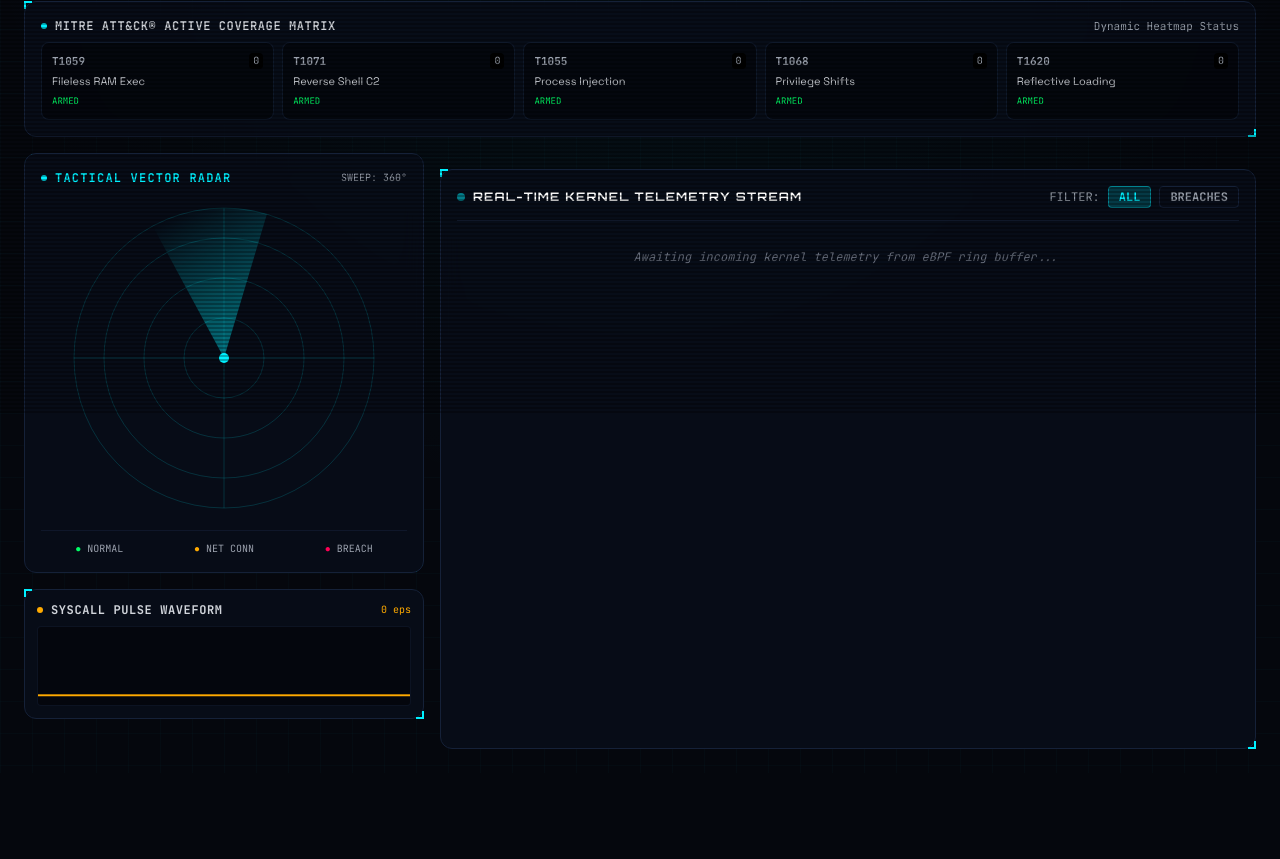
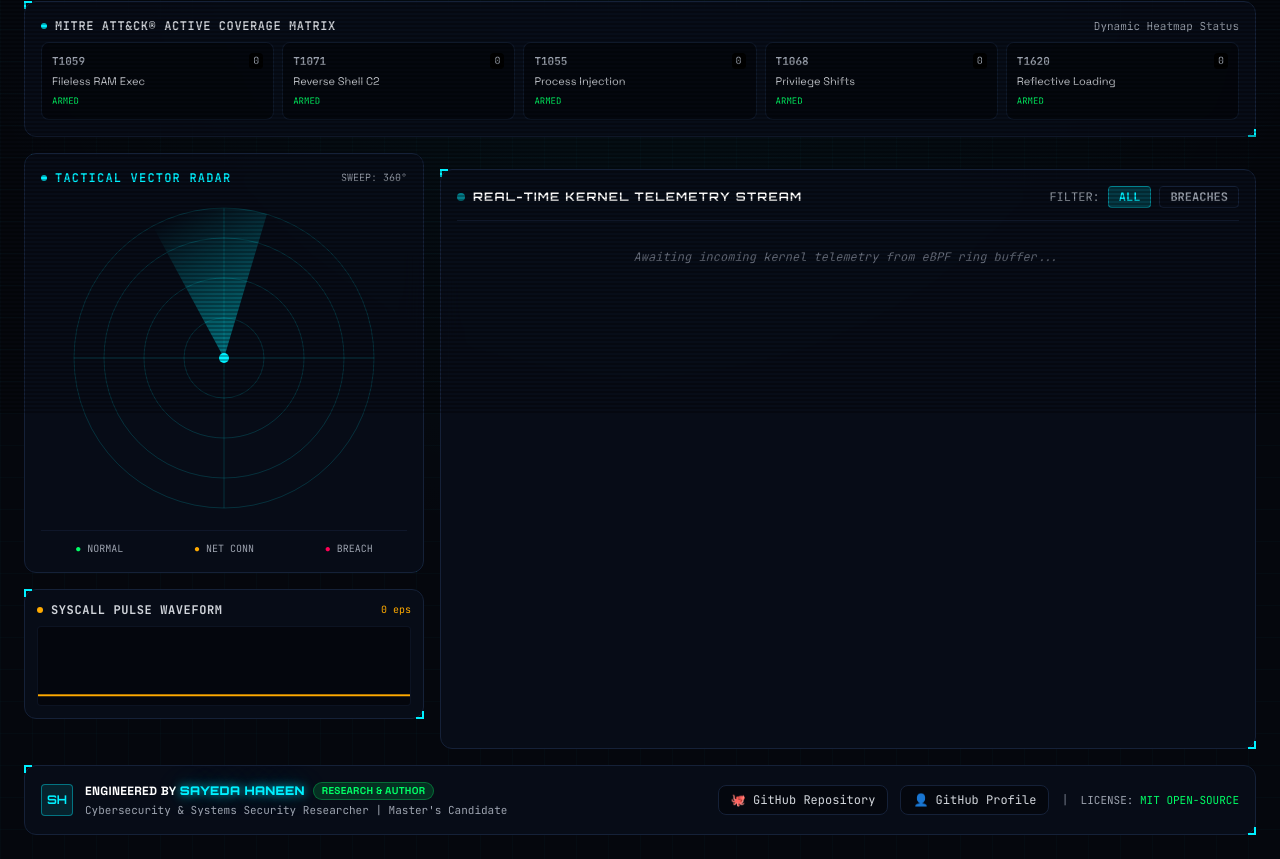
Before and after one commit to SayedaHaneen/AegisBPF, a plain HTML site: page dashboard/index.html in a window 1280 px wide. Shown: the part 387-1246 px from the top of the page. Before the commit the page ends 1160 px from the top, so only its background shows below. Drawn offline with nearby package versions, Linux system fonts and the light colour scheme.

Commit message:
feat(ui): add tactical developer attribution and researcher portfolio footer

```diff
--- a/dashboard/index.html
+++ b/dashboard/index.html
@@ -330,6 +330,38 @@
             </div>
 
         </div>
+
+        <!-- TACTICAL COMMAND FOOTER -->
+        <footer class="mt-8 p-4 rounded-xl bg-cyber-panel backdrop-blur-md border border-cyber-border corner-frame font-mono text-xs text-gray-400 flex flex-wrap items-center justify-between gap-4">
+            <div class="flex items-center space-x-3">
+                <div class="w-8 h-8 rounded border border-cyber-cyan/40 bg-cyber-cyan/10 flex items-center justify-center text-cyber-cyan font-orbitron font-bold">
+                    SH
+                </div>
+                <div>
+                    <div class="text-white font-bold font-grotesk tracking-wide flex items-center gap-2">
+                        <span>ENGINEERED BY <strong class="text-cyber-cyan font-orbitron glow-cyan">SAYEDA HANEEN</strong></span>
+                        <span class="text-[10px] px-2 py-0.2 rounded-full bg-cyber-green/15 text-cyber-green border border-cyber-green/30">RESEARCH & AUTHOR</span>
+                    </div>
+                    <div class="text-[11px] text-gray-400 mt-0.5">
+                        Cybersecurity & Systems Security Researcher | Master's Candidate
+                    </div>
+                </div>
+            </div>
+
+            <div class="flex flex-wrap items-center gap-3">
+                <a href="https://github.com/SayedaHaneen/AegisBPF" target="_blank" rel="noopener noreferrer" class="px-3 py-1.5 rounded-lg border border-cyber-border hover:border-cyber-cyan bg-black/40 text-gray-300 hover:text-cyber-cyan transition flex items-center gap-1.5">
+                    <span>🐙 GitHub Repository</span>
+                </a>
+                <a href="https://github.com/SayedaHaneen" target="_blank" rel="noopener noreferrer" class="px-3 py-1.5 rounded-lg border border-cyber-border hover:border-cyber-cyan bg-black/40 text-gray-300 hover:text-cyber-cyan transition flex items-center gap-1.5">
+                    <span>👤 GitHub Profile</span>
+                </a>
+                <span class="text-gray-500 hidden sm:inline">|</span>
+                <span class="text-[11px] text-gray-400">
+                    LICENSE: <span class="text-cyber-green">MIT OPEN-SOURCE</span>
+                </span>
+            </div>
+        </footer>
+
     </div>
 
     <!-- AUDIO SYNTHESIS & SCRIPT LOGIC -->
```
